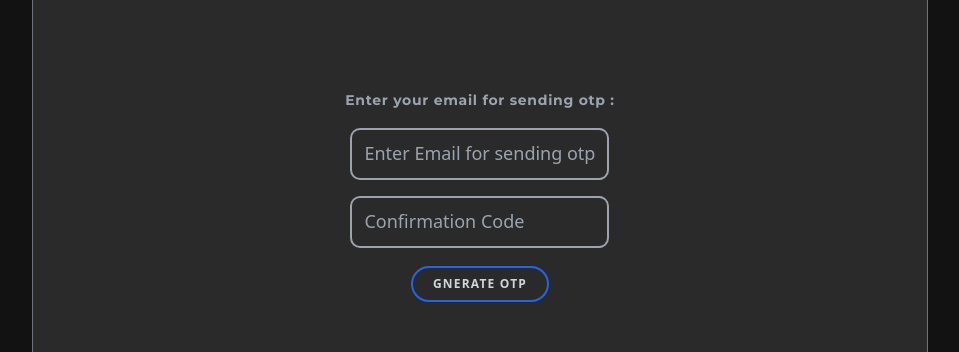
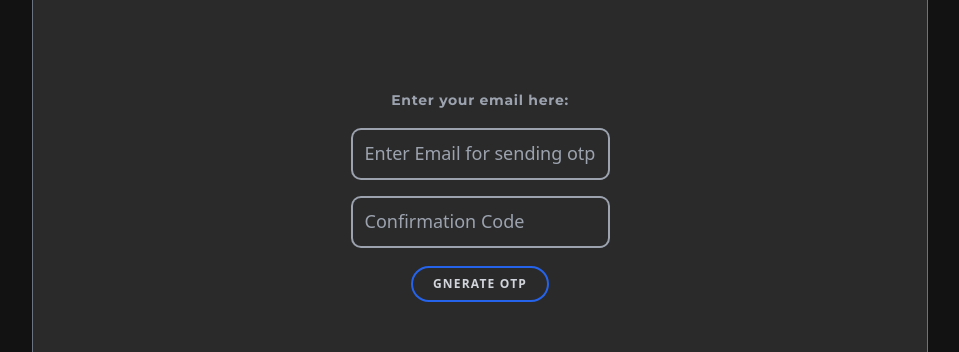
Before and after one commit to saif-ali01/login-regisration-reactappp, a React (Vite) app: page /forgetpassword in a window 1280 px wide. Shown: the part 214-566 px from the top of the page, without its empty margins (160-1119 px from the left). Built offline with nearby package versions, Linux system fonts and the light colour scheme; a web font is replaced by a local one.

Commit message:
add forget password page

```diff
--- a/src/components/Signin.jsx
+++ b/src/components/Signin.jsx
@@ -9,6 +9,8 @@ import { validateSignInFields } from "../helper/SignInAuth";
 const Signin = () => {
     const [email, setEmail] = useState("");
     const [password, setPassword] = useState("");
+    const [loading, setLoading] = useState(false);
+
     const navigate = useNavigate();
 
     const handleSignin = async (e) => {
@@ -16,12 +18,16 @@ const Signin = () => {
         const validate = validateSignInFields({email,password});
         if(!validate) return;
 
+        if(loading)return;
+        setLoading(true);
+
         let response;
         try {
             response = await axios.post(`${api}/auth/login`, { email, password });
 
             if (response.status === 200) {
                 localStorage.setItem("user", JSON.stringify(response.data));
+                setLoading(false)
                 const user = JSON.parse(localStorage.getItem("user"))
                 console.log("Saved user to localStorage:", user);
                 if (user.isVerified) {
@@ -30,6 +36,7 @@ const Signin = () => {
             }
 
         } catch (error) {
+            setLoading(false)
             if (error.response) {
                 const { status, data } = error.response;
 
@@ -101,6 +108,10 @@ const Signin = () => {
                 });
             }
         }
+        finally{
+            setLoading(false)
+
+        }
     };
 
 
@@ -110,7 +121,8 @@ const Signin = () => {
             <h1 className='text-white text-4xl font-bold font-serif' style={{ fontFamily: "Montserrat" }}>Sign in</h1>
             <IconList />
             <div className="mt-6 w-full max-w-xs flex justify-center items-center flex-col">
-                <form action="">
+                <form className="w-full max-w-xs flex justify-center items-center flex-col">
+
 
                 <input
                     type="email"
@@ -140,7 +152,11 @@ const Signin = () => {
             <button type="submit"
                 className="transition-transform duration-700 ease-in-out  hover:scale-110 uppercase hover:bg-[#9f64e2] py-2 px-10 rounded-full  hover:text-black font-semibold text-xs tracking-widest
                 text-gray-300 border-2 border-[#9f64e2] mt-5 " onClick={handleSignin}>
-                Sign in
+                  {loading ? (
+                                        <div className="h-5 w-5 mx-auto animate-spin border-t-2 rounded-full border-blue-900 border-x-4"></div>
+                                    ) : (
+                                        "Sign in"
+                                    )}
             </button>
             <ToastContainer theme="dark" />
         </div>
--- a/src/pages/ForgetPassword.jsx
+++ b/src/pages/ForgetPassword.jsx
@@ -6,12 +6,13 @@ import { validateEmail, validatePasswordForget } from "../helper/PasswordForget"
 
 const ForgetPassword = () => {
 
-    const [userInLocalStorage, setUserInLocalStorage] = useState(false);
     const [showField, setShowFiled] = useState(false);
 
     const [otp, setOtp] = useState("");
     const [password, setPassword] = useState("");
     const [time, setTime] = useState(30);
+    const [showEmail, setShowEmail] = useState(true);
+
 
 
     const [loading, setLoading] = useState(false);
@@ -24,8 +25,8 @@ const ForgetPassword = () => {
     useEffect(() => {
         const user = JSON.parse(localStorage.getItem("user"));
         if (user) {
-            setUserInLocalStorage(true);
             setEmail(user?.email);
+            setShowEmail(false)
         }
     }, [])
 
@@ -120,17 +121,17 @@ const ForgetPassword = () => {
             <div className="md:w-[70%] w-full h-screen sm:h-[80%] sm:border-[0.5px] sm:border-gray-500 rounded-[10px] text-[rgb(255,255,255)] overflow-hidden sm:bg-[rgba(255,255,255,0.1)] relative flex flex-col justify-center items-center">
 
                 <div className=" flex flex-col justify-center items-center">
-                    {
-                        userInLocalStorage ?
+
+
                             <div className="font-serif mt-5 font-bold text-sm tracking-wider text-gray-400 flex justify-center text-center" style={{ fontFamily: "Montserrat" }}>
-                                <h5 >Enter Confirmation Code we sent to {email}
+                                <h5 >{showEmail?"Enter your email here:":`Enter Confirmation Code we sent to ${email} `}<button className={`text-blue-600 text-sm cursor-pointer ${showEmail ? "hidden" : ""} `} onClick={() => {setShowEmail(true) }}>{showEmail?"": "edit"}</button>
                                 </h5>
                             </div>
-                            : <div className=" flex flex-col justify-center items-center">
-                                <div className="font-serif mt-5 font-bold text-sm tracking-wider text-gray-400 flex justify-center text-center" style={{ fontFamily: "Montserrat" }}>
-                                    <h5 >Enter your email for sending otp :
-                                    </h5>
-                                </div>
+
+                            {
+                                showEmail?
+                                <div className= {`${showEmail?"flex":"hidden"} flex-col justify-center items-center `}>
+
                                 <input
                                     type="email"
                                     placeholder="Enter Email for sending otp "
@@ -138,8 +139,11 @@ const ForgetPassword = () => {
                                     onChange={(e) => { setEmail(e.target.value); }}
                                     className="p-3 bg-transparent rounded-lg focus:outline-none ring-2 ring-gray-400 focus:border-none text-white placeholder:text-lg mt-5"
                                 />
-                            </div>
-                    }
+                            </div>:""
+                            }
+
+
+
                     <input
                         type="number"
                         placeholder="Confirmation Code"
```
